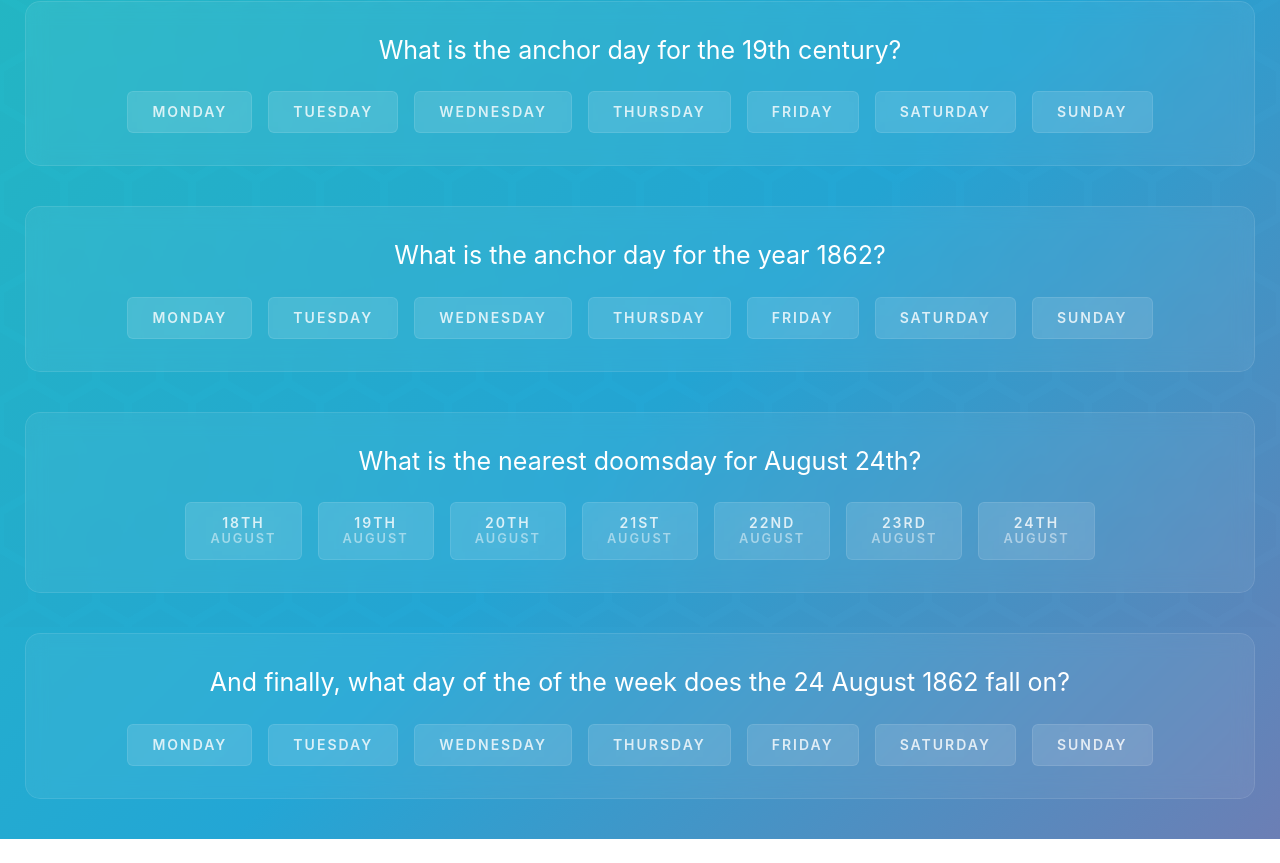
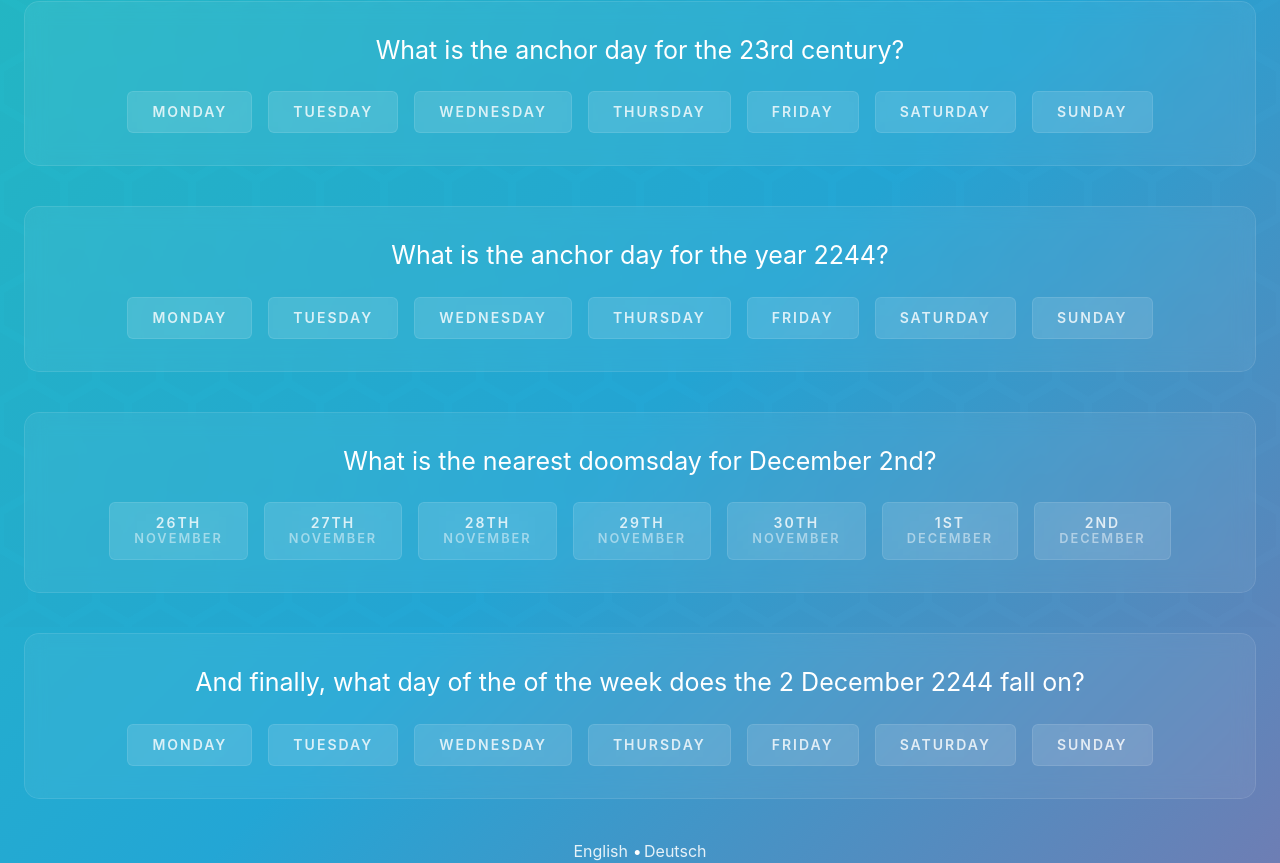
Before and after one commit to Eldarni/doomsday, a React (Vite) app: page / in a window 1280 px wide. Shown: the part 173-1036 px from the top of the page. Before the commit the page ends 1012 px from the top, so only its background shows below. Built offline with nearby package versions, Linux system fonts and the light colour scheme.

Commit message:
add a language switcher

```diff
--- a/src/App.tsx
+++ b/src/App.tsx
@@ -4,6 +4,9 @@ import React, { useState } from 'react'
 
 //
 import __ from './i18n'
+
+//
+import { availableLanguages } from './languages'
 
 //
 import { createRandomDate } from './functions'
@@ -21,6 +24,12 @@ function App() {
     const [ targetDate, setTargetDate ] = useState(createRandomDate())
 
     //
+    const setLanguage = (locale: string) => {
+        window.localStorage.setItem('locale', locale)
+        window.location.reload()
+    }
+
+    //
     return (
         <React.Fragment>
 
@@ -31,6 +40,12 @@ function App() {
             <QuestionThree targetDate={targetDate} />
             <QuestionFour targetDate={targetDate} />
 
+            <footer>
+                <div className="languageSelector">
+                    {availableLanguages.map((languages) => <div onClick={() => setLanguage(languages.locale)}>{languages.label}</div> )}
+                </div>
+            </footer>
+
         </React.Fragment>
     )
 
--- a/src/index.css
+++ b/src/index.css
@@ -164,3 +164,26 @@ body::after {
     line-height: 1.3;
     margin-block-start: 1em;
 }
+
+/* really simple language selector */
+.languageSelector {
+    display: flex;
+    justify-content: center;
+    gap:1em;
+}
+
+.languageSelector div {
+    position: relative;
+    cursor: pointer;
+}
+
+.languageSelector div:hover {
+    color: #222222;
+}
+
+.languageSelector div:not(:first-child)::before {
+    position: absolute;
+    content: '•';
+    left: -0.7em;
+    color: #ffffff;
+}
--- a/src/languages.ts
+++ b/src/languages.ts
@@ -11,6 +11,12 @@ import { enGB, de } from 'date-fns/esm/locale'
 
 //get the chosen locale
 const locale = window.localStorage.getItem('locale') || 'en-GB'
+
+//define a list of all the available languages - for the language selection
+const availableLanguages = [
+    { 'label': 'English', 'locale': 'en-GB' },
+    { 'label': 'Deutsch', 'locale': 'de-DE' },
+]
 
 //build up a list of all the available translations, so that we can pull the selected translation for export
 const availableTranslations: { [key: string] : { [key: string]: string } } = {
@@ -53,4 +59,4 @@ function getNameOfMonth(month: number) : string {
 }
 
 //
-export { translations, formatDate, formatOrdinalNumber, getNameOfDay, getNameOfMonth }
+export { availableLanguages, translations, formatDate, formatOrdinalNumber, getNameOfDay, getNameOfMonth }
```
